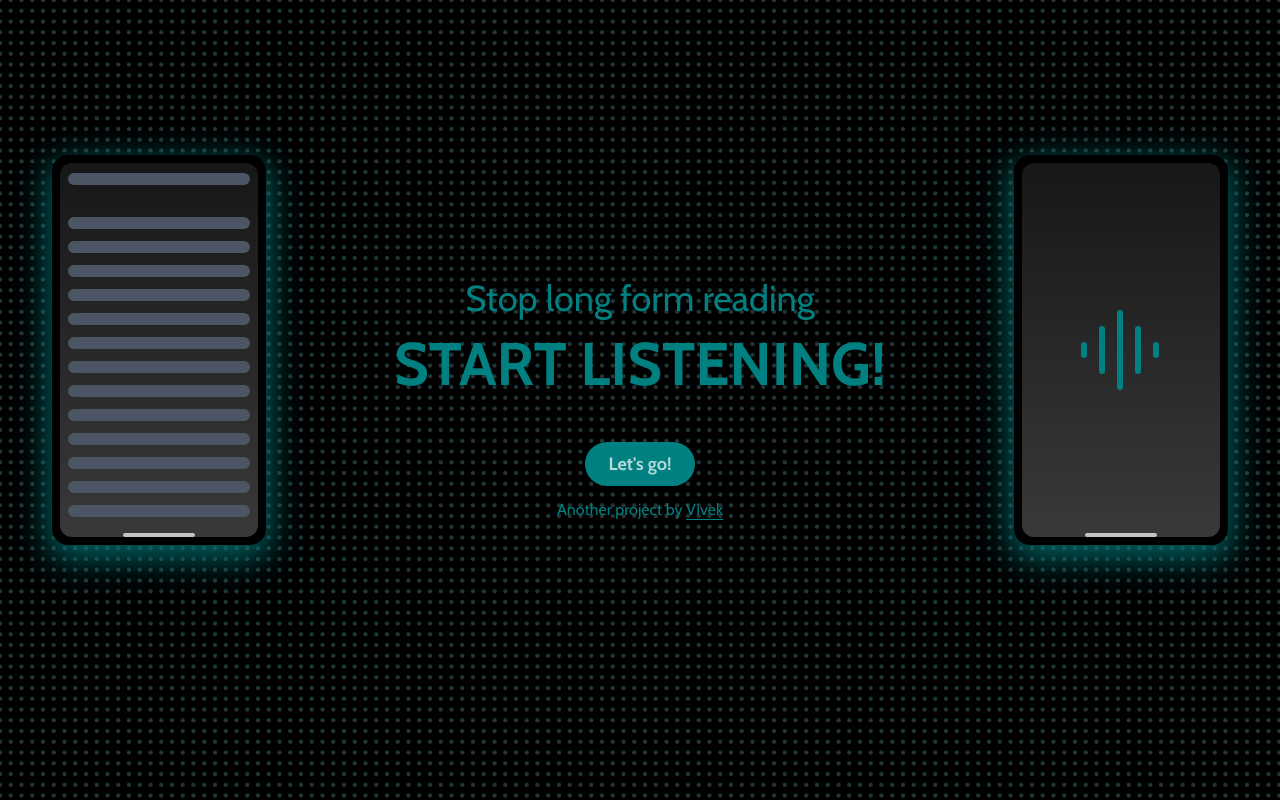
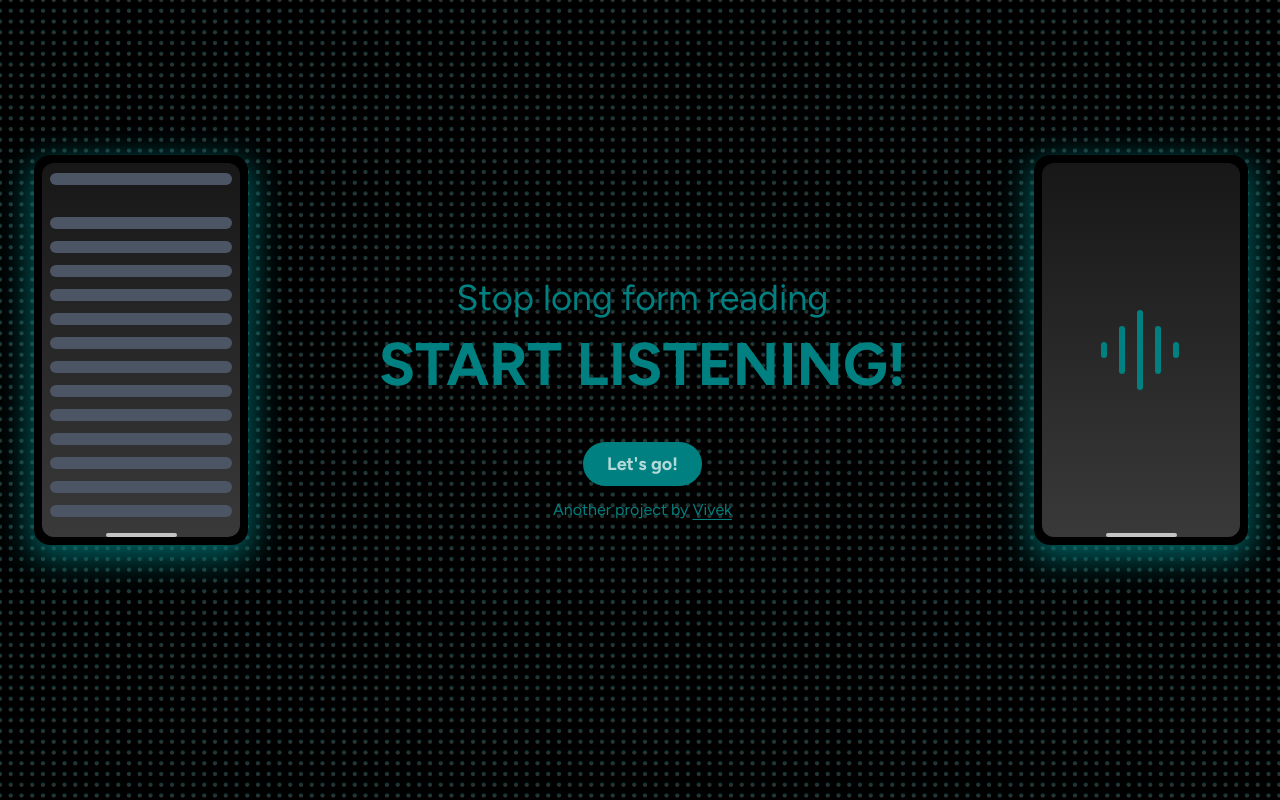
Before and after one commit to vivek-nexus/listen-v4, a Next.js app: page / in a window 1280 px wide. Built offline with nearby package versions, Linux system fonts and the light colour scheme.

Commit message:
Change font to Figtree

```diff
--- a/app/layout.jsx
+++ b/app/layout.jsx
@@ -2,12 +2,17 @@
 
 import "./globals.css"
 import 'material-icons/iconfont/material-icons.css';
-import { Cabin } from "next/font/google"
+import { Cabin, Figtree, Lexend, Sora } from "next/font/google"
 import "animate.css";
 import Head from "@/components/Head";
 import { useEffect } from "react";
 
 const cabin = Cabin({ subsets: ["latin"] })
+const sora = Sora({ subsets: ["latin"] })
+const figtree = Figtree({ subsets: ["latin"] })
+const lexend = Lexend({ subsets: ["latin"] })
+
+
 
 export default function RootLayout({ children }) {
   useEffect(() => {
@@ -24,7 +29,7 @@ export default function RootLayout({ children }) {
     <html lang="en">
       <Head />
       <body
-        className={`${cabin.className} animate__animated animate__fadeIn text-white/70 selection:bg-primary-800 selection:text-white/60`}
+        className={`${figtree.className} animate__animated animate__fadeIn text-white/70 selection:bg-primary-800 selection:text-white/60`}
       >
         {children}
       </body>
```
